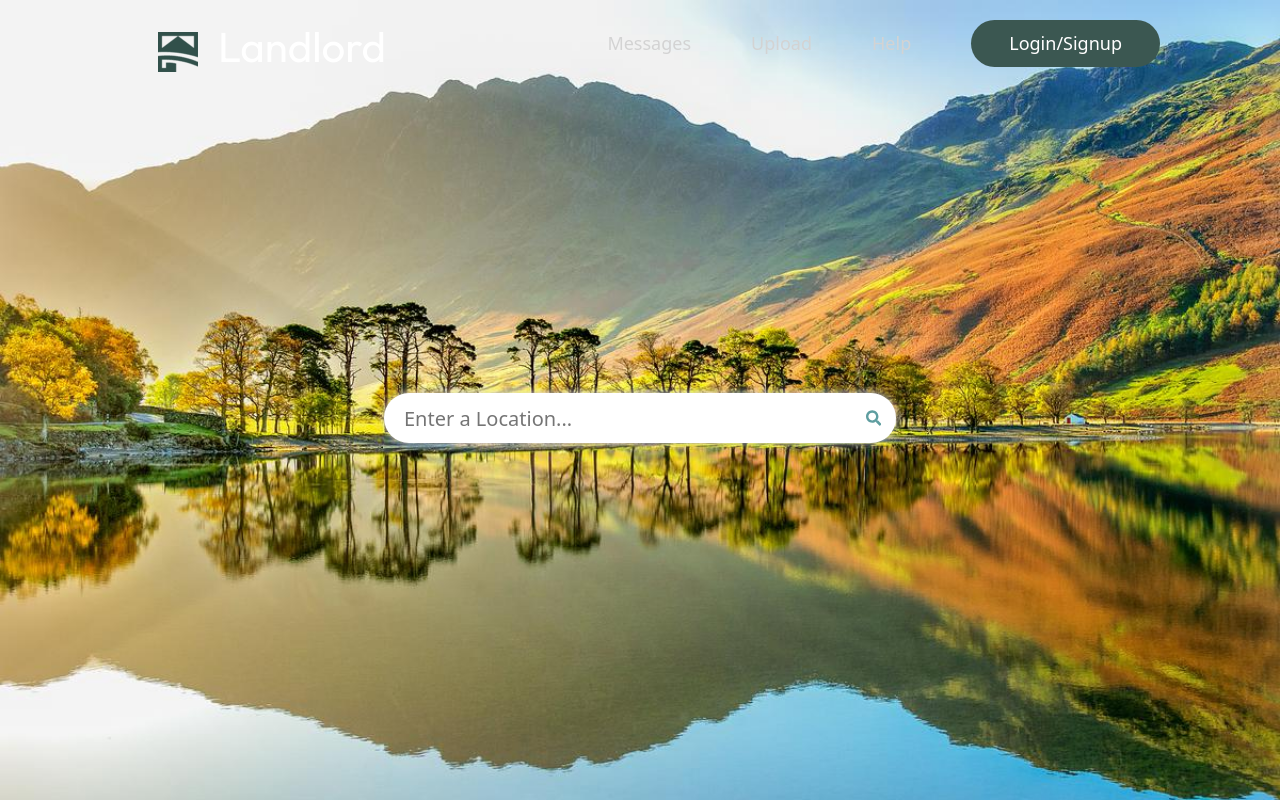
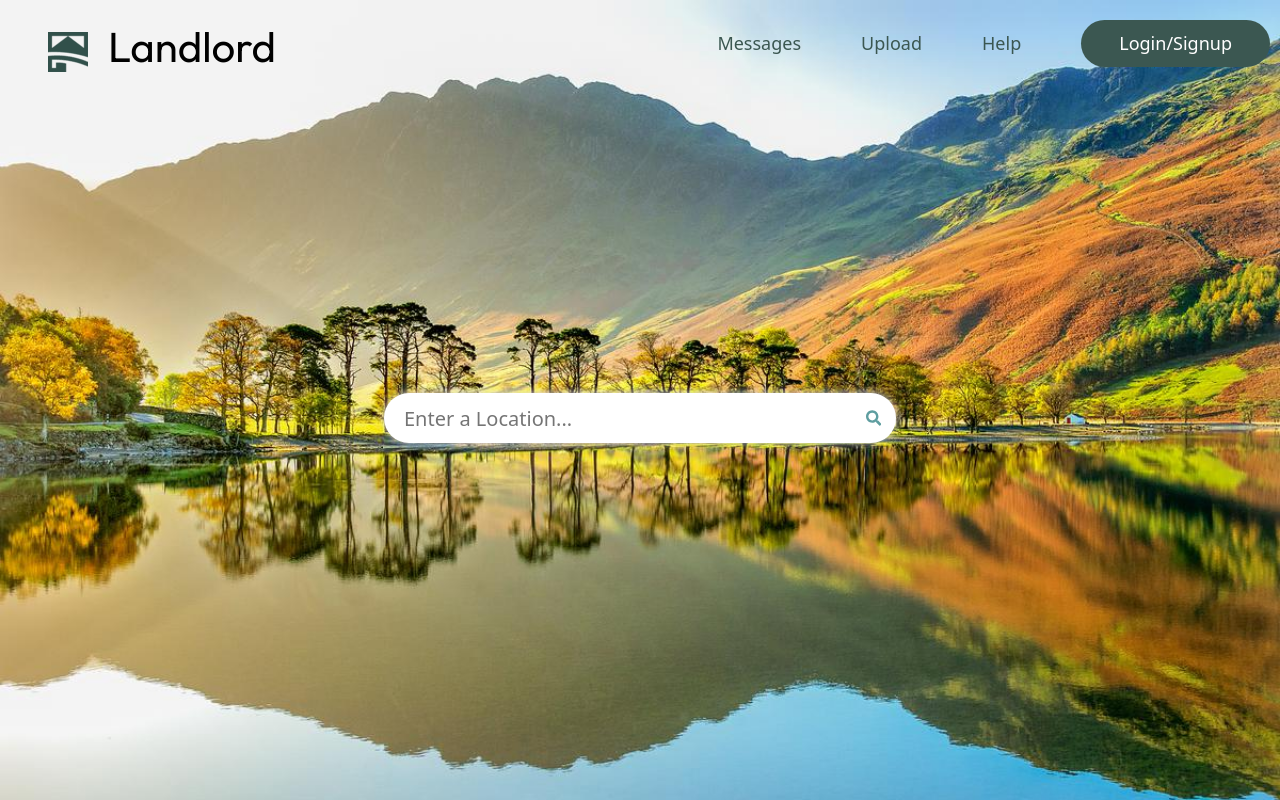
Before and after one commit to tomjwalt/landlord_v5, a React (Vite) app: page / in a window 1280 px wide. Built offline with nearby package versions, Linux system fonts and the light colour scheme.

Commit message:
css updates
css updates

```diff
--- a/src/Components/Navbar/Navbar.css
+++ b/src/Components/Navbar/Navbar.css
@@ -2,9 +2,9 @@
   display: flex;
   justify-content: space-between;
   align-items: center;
-  margin: 0px 120px;
+  margin: 0px 10px;
   padding-top: 10px;
-  color: lightgray;
+  color: #3B5751;
   background-color: transparent;
 }
 
@@ -19,7 +19,7 @@
   font-size: 42px;
   font-weight: 500;
   background-color: transparent;
-  color: white;
+  color: black;
   border-radius: 50px;
   padding: 5px 38px;
 }
```
